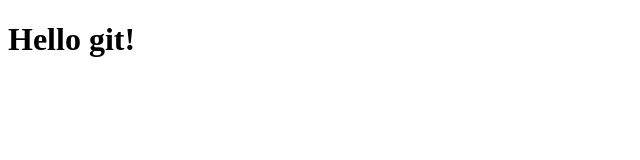
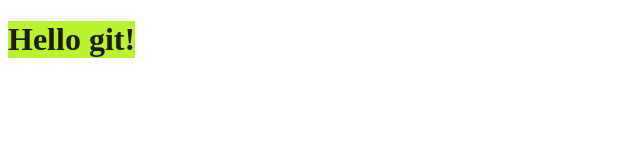
Before and after one commit to el8aed/myproject, a plain HTML site: page index.html in a window 1280 px wide. Shown: the whole page, without its empty margins (0-640 px from the left). Drawn offline with Linux system fonts and the light colour scheme.

Commit message:
are you changed

```diff
--- a/index.html
+++ b/index.html
@@ -6,6 +6,6 @@
     <title>Document</title>
 </head>
 <body>
-    <h1>Hello git!</h1>
+    <h1 style="color: rgb(28, 29, 27); background: rgb(184, 243, 45); width: max-content;">Hello git!</h1>
 </body>
 </html>
```
